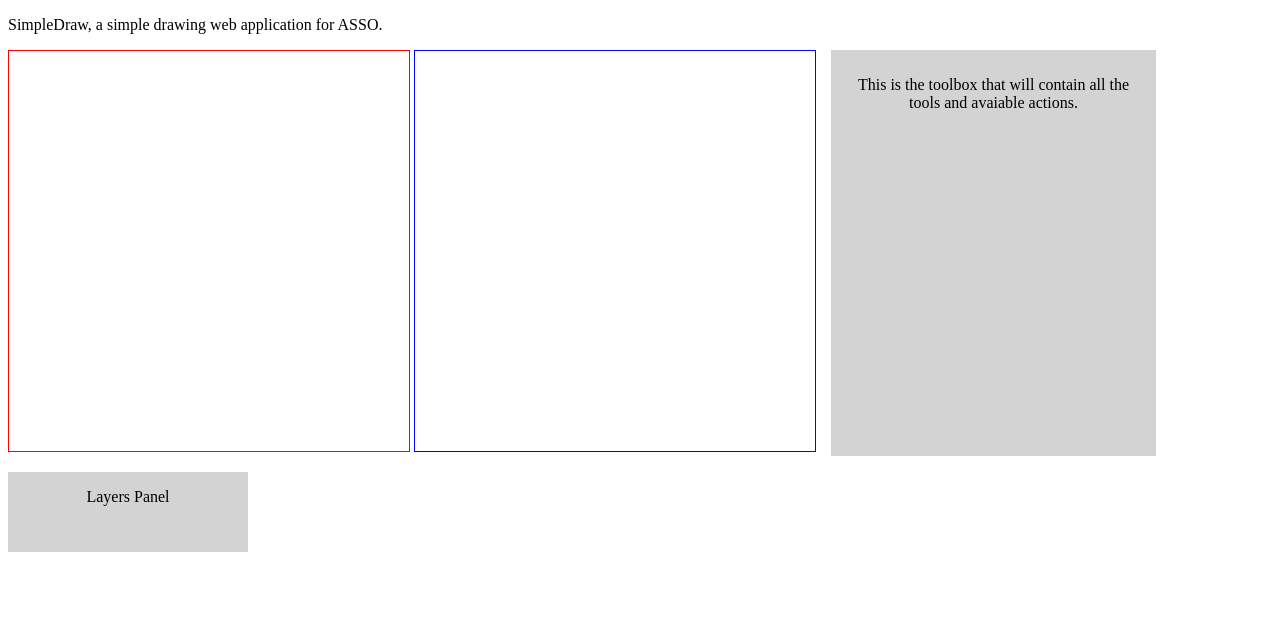
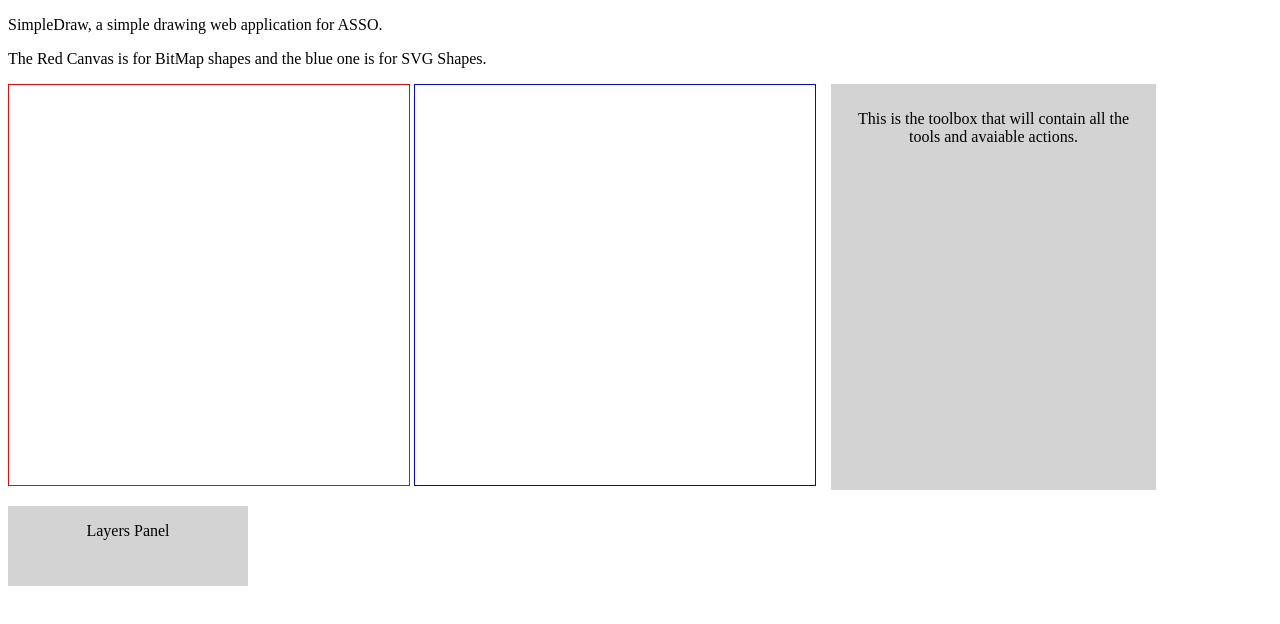
Before and after one commit to SofiaBahamonde/ASSO, a website: page index.html in a window 1280 px wide. Drawn offline with Linux system fonts and the light colour scheme.

Commit message:
Front end

```diff
--- a/index.html
+++ b/index.html
@@ -13,6 +13,9 @@
     <p>
         SimpleDraw, a simple drawing web application for ASSO.
     </p>
+    <p>
+        The Red Canvas is for BitMap shapes and the blue one is for SVG Shapes.
+    </p>
 
 </header>
 
@@ -20,6 +23,7 @@
     <div class="flex-container">
 
     <div style="flex-shrink: 0" id="all_canvas">
+
 
         <canvas id="canvas" width="400" height="400" style="border: 1px solid red;">
         </canvas>
```
